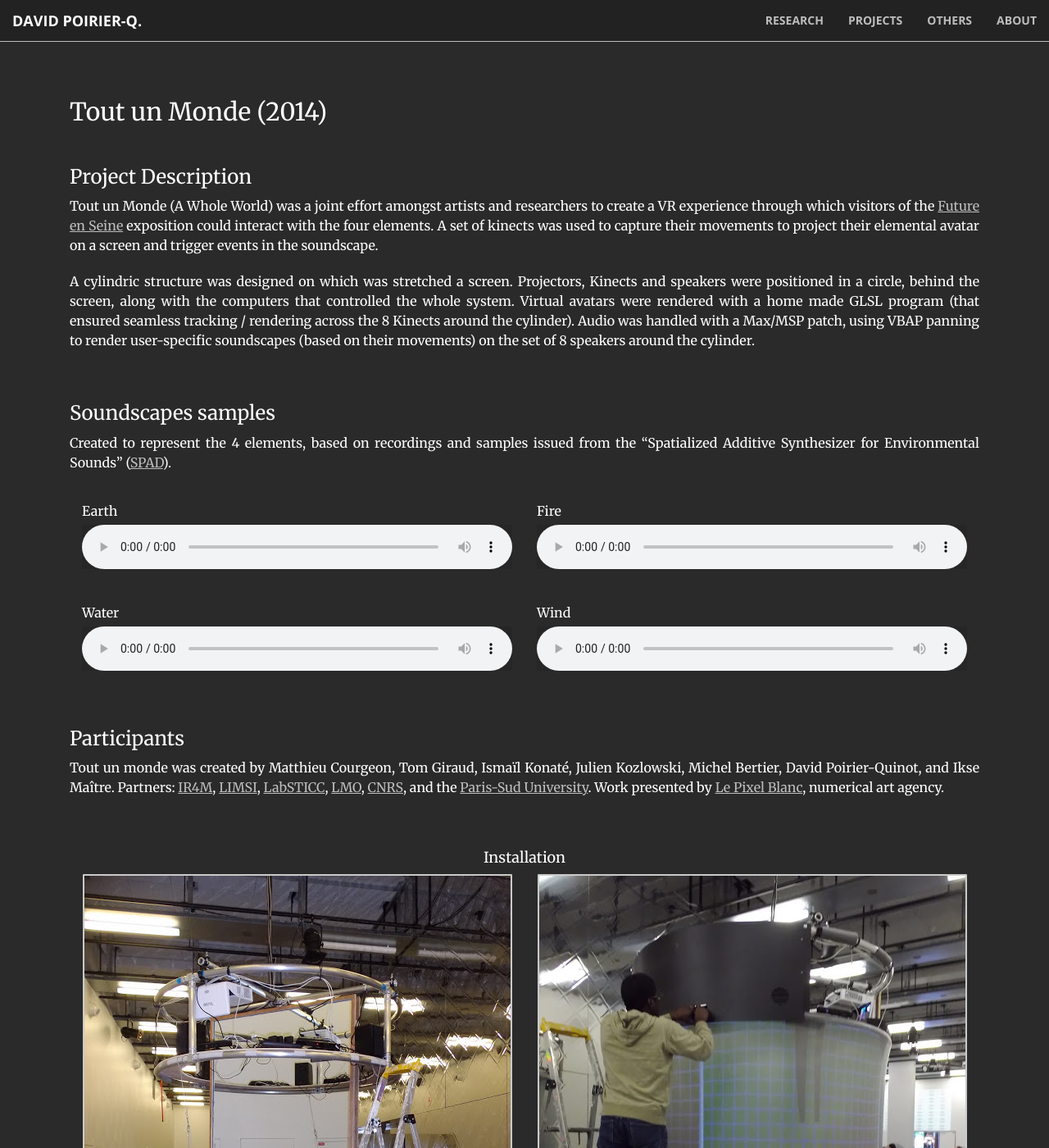
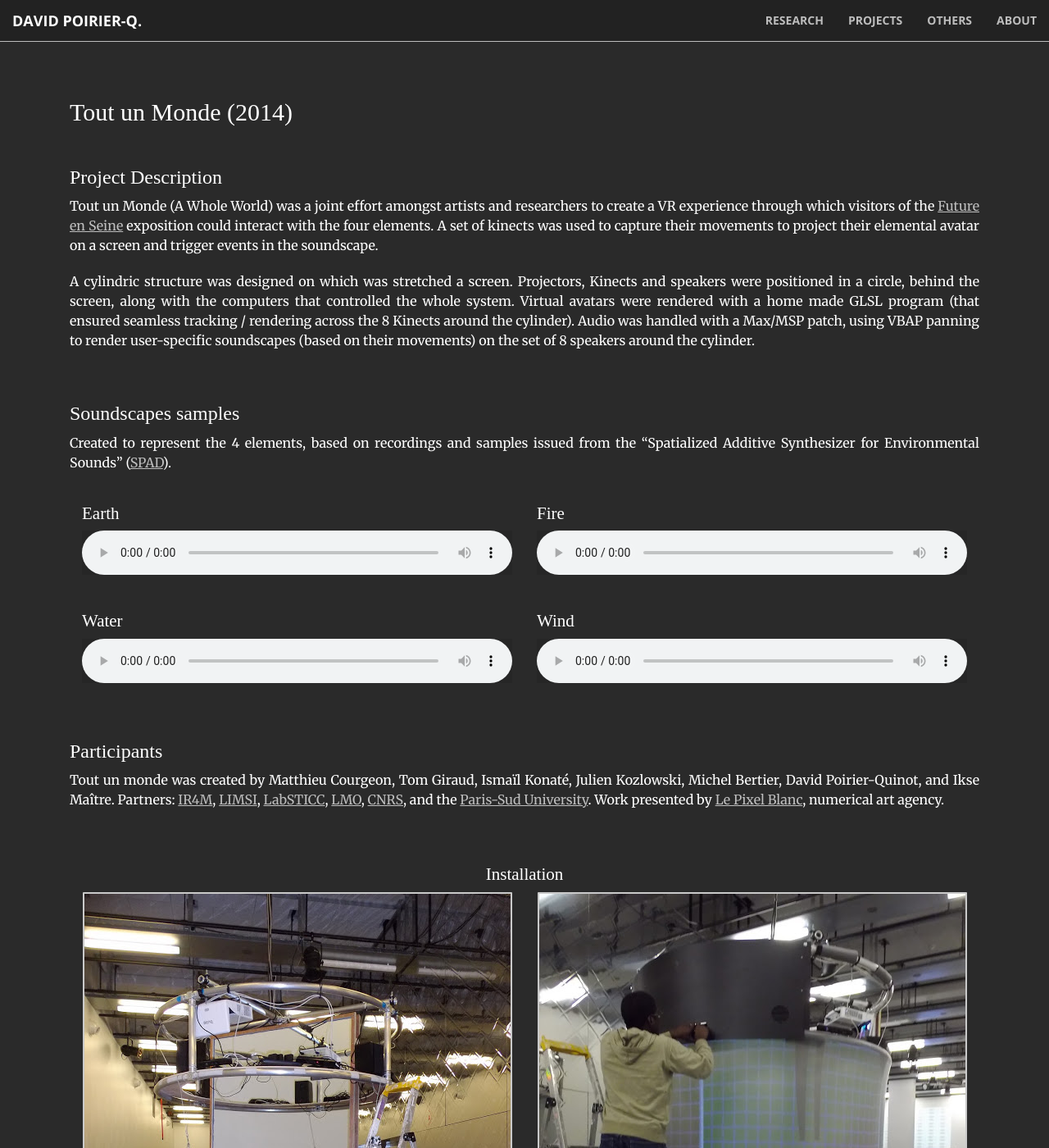
Before and after one commit to PyrApple/pyrapple.github.io, a Jekyll site: the page built from pages/tout-un-monde.html, in a window 1280 px wide and 1400 px high. Shown: the whole window at 82% size. Built offline with Jekyll 4.4.1, drawn with Linux system fonts in a browser that asks for light colours.

Commit message:
direct def of font family rather than @mixin somehow ignored by git

```diff
--- a/_sass/_base.scss
+++ b/_sass/_base.scss
@@ -32,14 +32,15 @@ a {
     }
 }
 
-/*h1,
+h1,
 h2,
 h3,
 h4,
 h5,
 h6 {
-    @include sans-serif-font;
-}*/
+    // @include sans-serif-font;
+    font-family: "Times New Roman", Times, serif;
+}
 
 p {
     font-size: 16px;
@@ -49,7 +50,7 @@ p {
 
 // header for images / videos
 h5 {
-    font-size: 16px;
+    font-size: 21px;
     font-weight: 500;
     line-height: 1.5;
     margin-top: 15px;
--- a/pages/tout-un-monde.html
+++ b/pages/tout-un-monde.html
@@ -66,7 +66,7 @@ layout: default
 
       <p> </p>
 
-      <h4 class="text-center">Installation</h4>
+      <h5 class="text-center">Installation</h5>
       <div class="col-xs-6 col-xs-offset-0 text-center">
       <img src="{{ site.baseurl }}/img/tum-IMGP7360.jpg" class="img-responsive img-framed-on-primary" alt="">
       </div>
@@ -81,7 +81,7 @@ layout: default
 
       <p> </p>
 
-      <h4 class="text-center">Last coding session</h4>
+      <h5 class="text-center">Last coding session</h5>
 
       <div class="col-xs-6 col-xs-offset-0 text-center">
       <img src="{{ site.baseurl }}/img/tum-IMGP7450.jpg" class="img-responsive img-framed-on-primary" alt="">
@@ -93,7 +93,7 @@ layout: default
 
       <p> </p>
 
-      <h4 class="text-center">Test of the installation</h4>
+      <h5 class="text-center">Test of the installation</h5>
 
       <div class="col-xs-4 col-xs-offset-0 text-center">
       <img src="{{ site.baseurl }}/img/tum-IMGP7438.jpg" class="img-responsive img-framed-on-primary" alt="">
```
